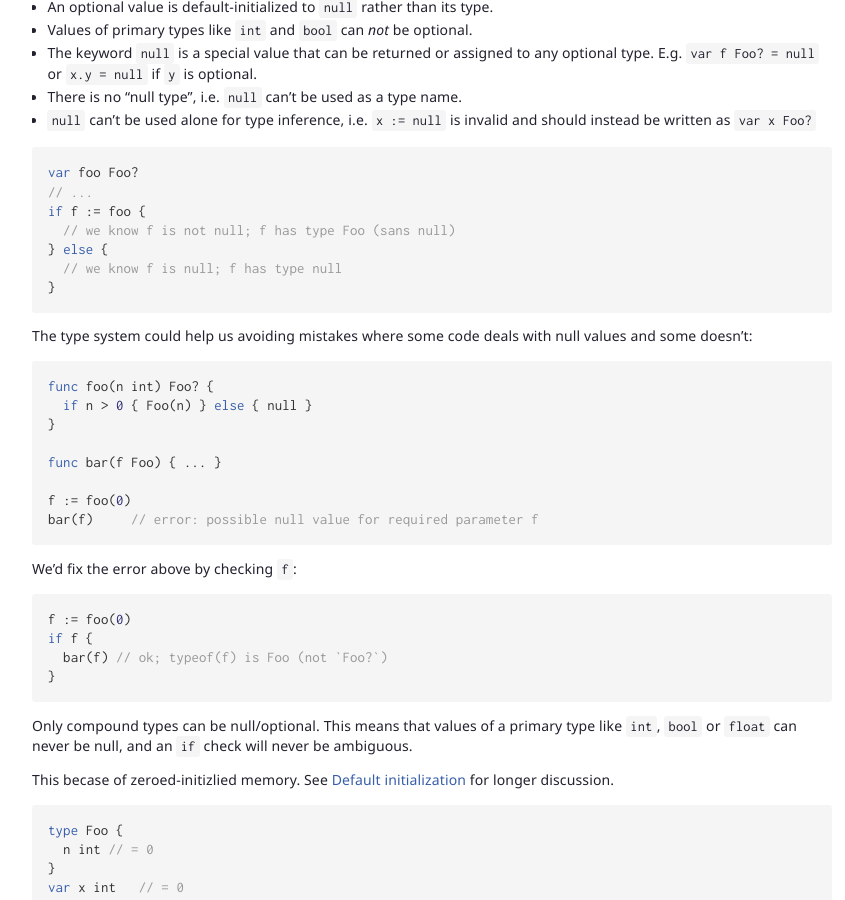
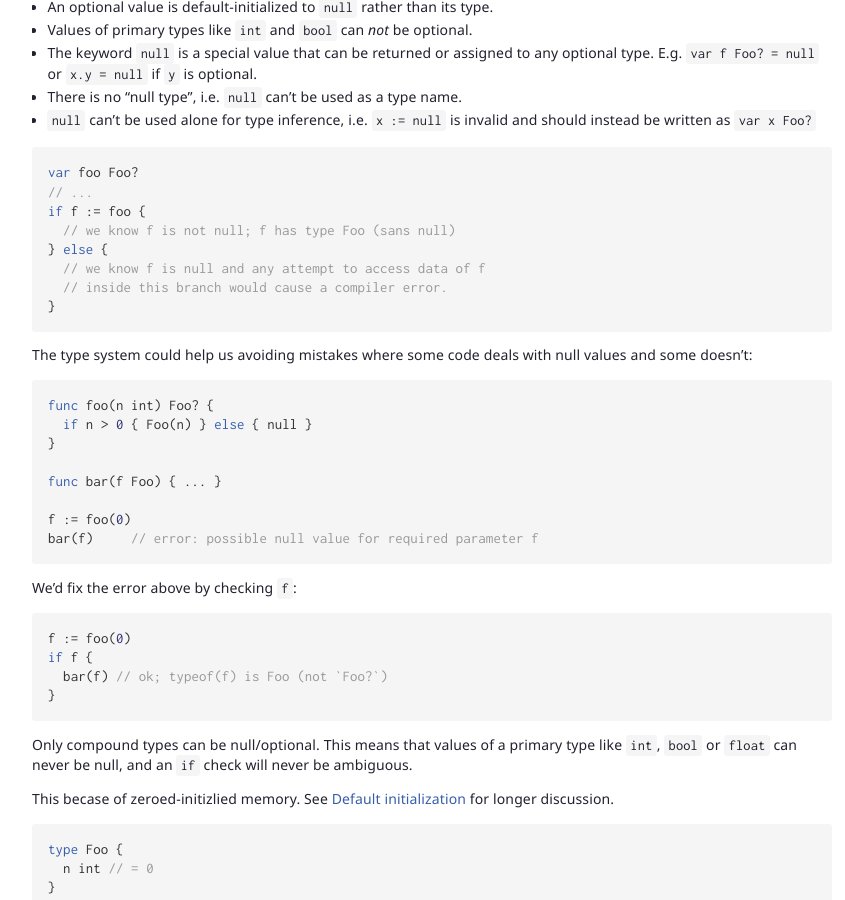
Before and after one commit to rsms/co, a Jekyll site: the page built from docs/patterns/index.md, in a window 1280 px wide and 900 px high, scrolled down 16478 px. Shown: the whole window, without its empty margins (208-1053 px from the left). Built offline with Jekyll 4.4.1, drawn with Linux system fonts in a browser that asks for light colours; some web fonts are replaced.

Commit message:
web: patterns

````diff
--- a/docs/patterns/index.md
+++ b/docs/patterns/index.md
@@ -955,7 +955,8 @@ var foo Foo?
 if f := foo {
   // we know f is not null; f has type Foo (sans null)
 } else {
-  // we know f is null; f has type null
+  // we know f is null and any attempt to access data of f
+  // inside this branch would cause a compiler error.
 }
 ```
 
````
